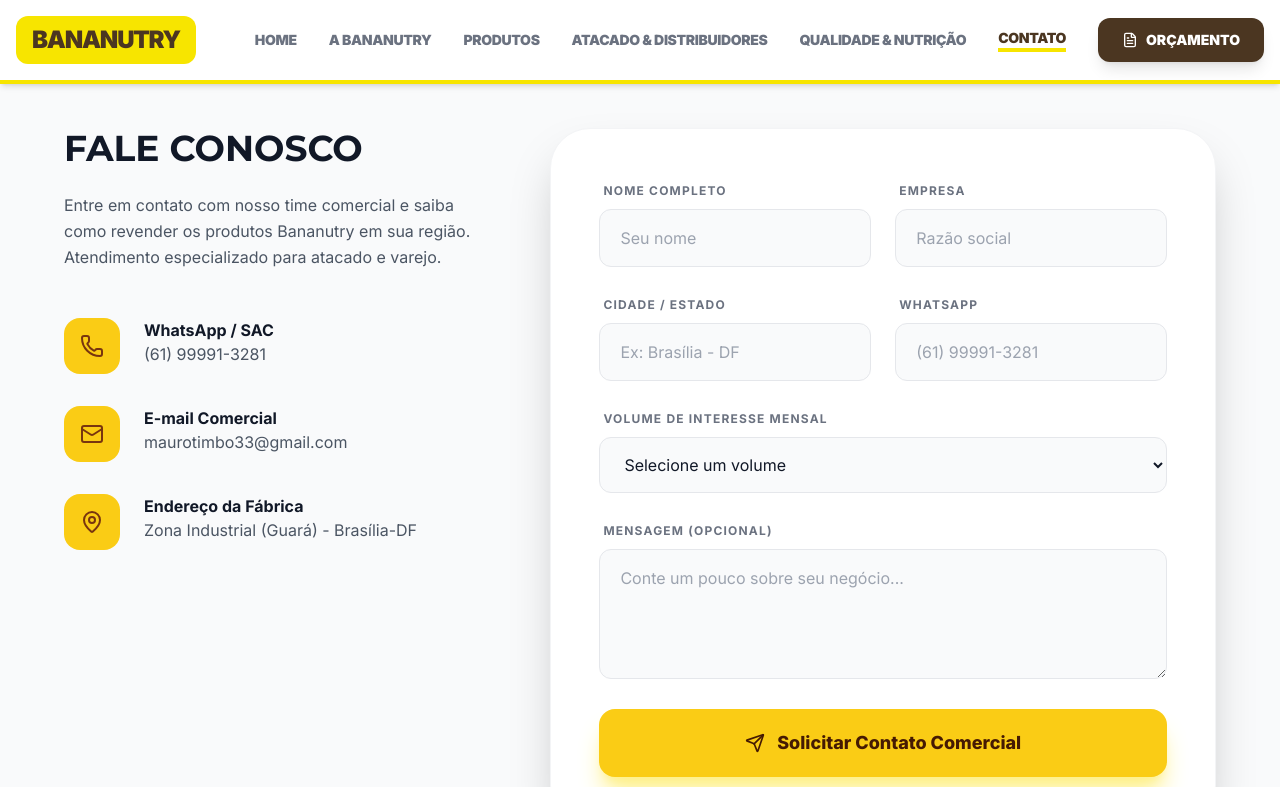
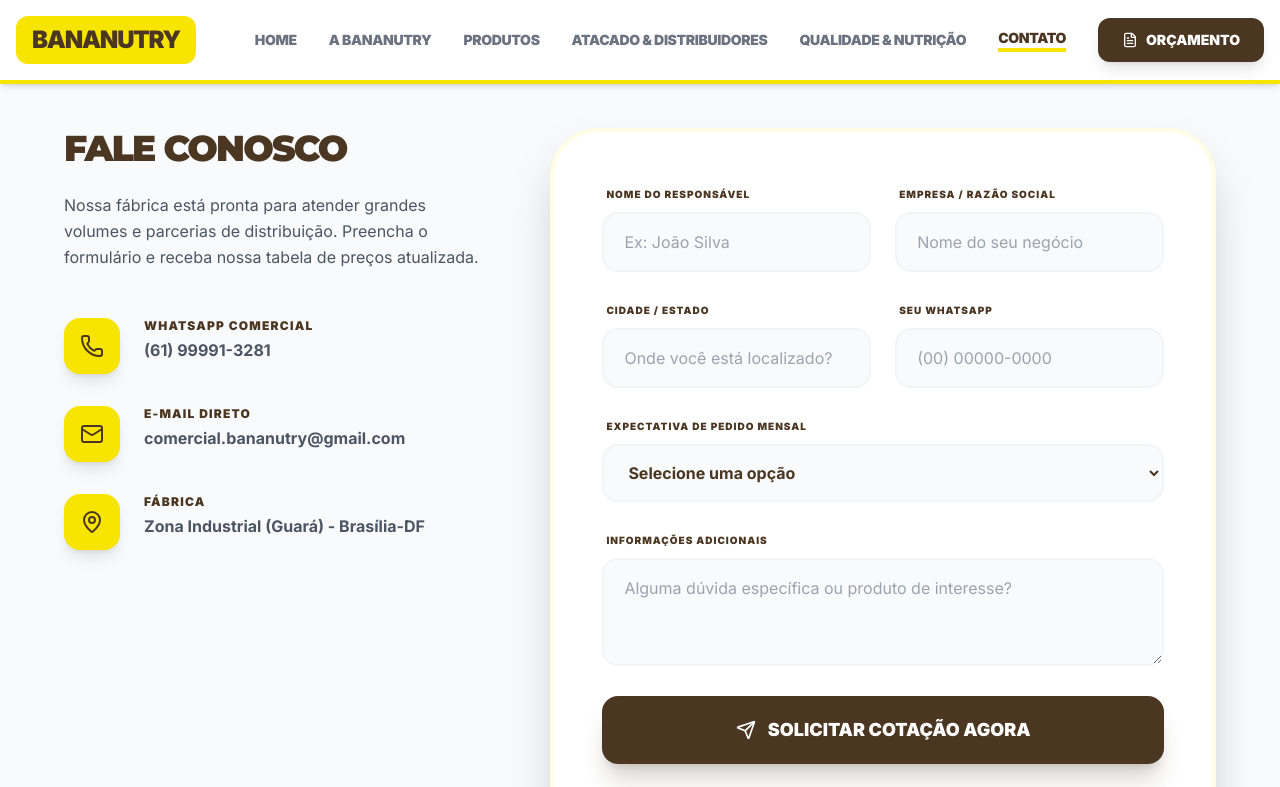
Before and after one commit to maurotimbo33-hub/Site_Bananutry, a React (Vite) app: page /#/contato in a window 1280 px wide. Shown: the top 787 px of the page. Built offline with nearby package versions, Linux system fonts and the light colour scheme.

Commit message:
feat: Add message field and WhatsApp integration to contact form
Adds an optional 'mensagem' field to the contact form and integrates direct WhatsApp messaging for form submissions. This enhances user experience by allowing direct contact via WhatsApp with pre-filled details.

```diff
--- a/pages/Contact.tsx
+++ b/pages/Contact.tsx
@@ -1,126 +1,224 @@
 
 import React, { useState } from 'react';
-import { Mail, MapPin, Phone, Send, CheckCircle2 } from 'lucide-react';
+import { Mail, MapPin, Phone, Send, CheckCircle2, Loader2, MessageSquare } from 'lucide-react';
+import { ContactFormData } from '../types';
 
 const Contact: React.FC = () => {
+  const [loading, setLoading] = useState(false);
   const [submitted, setSubmitted] = useState(false);
+  const [formData, setFormData] = useState<ContactFormData>({
+    nome: '',
+    empresa: '',
+    localidade: '',
+    whatsapp: '',
+    volume: '',
+    mensagem: ''
+  });
 
-  const handleSubmit = (e: React.FormEvent) => {
+  const handleChange = (e: React.ChangeEvent<HTMLInputElement | HTMLTextAreaElement | HTMLSelectElement>) => {
+    const { name, value } = e.target;
+    setFormData(prev => ({ ...prev, [name]: value }));
+  };
+
+  const handleSubmit = async (e: React.FormEvent) => {
     e.preventDefault();
+    setLoading(true);
+
+    // Simulação de processamento para melhor UX
+    await new Promise(resolve => setTimeout(resolve, 1500));
+
+    // Formata a mensagem para o WhatsApp
+    const textoWhatsapp = `*Novo Contato Site Bananutry*%0A%0A` +
+      `*Nome:* ${formData.nome}%0A` +
+      `*Empresa:* ${formData.empresa}%0A` +
+      `*Localidade:* ${formData.localidade}%0A` +
+      `*WhatsApp:* ${formData.whatsapp}%0A` +
+      `*Volume Mensal:* ${formData.volume}%0A` +
+      `*Mensagem:* ${formData.mensagem || 'Sem observações'}`;
+
+    const whatsappUrl = `https://wa.me/5561999913281?text=${textoWhatsapp}`;
+
+    // Abre o WhatsApp em uma nova aba
+    window.open(whatsappUrl, '_blank');
+
+    setLoading(false);
     setSubmitted(true);
   };
 
   return (
-    <div className="pt-24 pb-20">
+    <div className="pt-24 pb-20 bg-gray-50 min-h-screen">
       <div className="container mx-auto px-4">
         <div className="max-w-6xl mx-auto">
           <div className="grid md:grid-cols-5 gap-16">
 
-            {/* Contact Info */}
+            {/* Informações de Contato */}
             <div className="md:col-span-2 space-y-12">
               <div>
-                <h1 className="text-4xl font-bold text-gray-900 mb-6 uppercase">Fale Conosco</h1>
-                <p className="text-gray-600 leading-relaxed mb-8">
-                  Entre em contato com nosso time comercial e saiba como revender os produtos Bananutry em sua região. Atendimento especializado para atacado e varejo.
+                <h1 className="text-4xl font-black text-[#4B3621] mb-6 uppercase tracking-tighter">Fale Conosco</h1>
+                <p className="text-gray-600 font-medium leading-relaxed mb-8">
+                  Nossa fábrica está pronta para atender grandes volumes e parcerias de distribuição. Preencha o formulário e receba nossa tabela de preços atualizada.
                 </p>
               </div>
 
               <div className="space-y-8">
-                <div className="flex items-start">
-                  <div className="bg-yellow-400 p-4 rounded-2xl mr-6">
-                    <Phone className="text-amber-900" />
+                <div className="flex items-start group">
+                  <div className="bg-[#F7E500] p-4 rounded-2xl mr-6 shadow-lg group-hover:scale-110 transition-transform">
+                    <Phone className="text-[#4B3621]" />
                   </div>
                   <div>
-                    <h4 className="font-bold text-gray-900">WhatsApp / SAC</h4>
-                    <p className="text-gray-600">(61) 99991-3281</p>
+                    <h4 className="font-black text-[#4B3621] uppercase text-xs tracking-widest mb-1">WhatsApp Comercial</h4>
+                    <p className="text-gray-600 font-bold">(61) 99991-3281</p>
                   </div>
                 </div>
 
-                <div className="flex items-start">
-                  <div className="bg-yellow-400 p-4 rounded-2xl mr-6">
-                    <Mail className="text-amber-900" />
+                <div className="flex items-start group">
+                  <div className="bg-[#F7E500] p-4 rounded-2xl mr-6 shadow-lg group-hover:scale-110 transition-transform">
+                    <Mail className="text-[#4B3621]" />
                   </div>
                   <div>
-                    <h4 className="font-bold text-gray-900">E-mail Comercial</h4>
-                    <p className="text-gray-600">maurotimbo33@gmail.com</p>
+                    <h4 className="font-black text-[#4B3621] uppercase text-xs tracking-widest mb-1">E-mail Direto</h4>
+                    <p className="text-gray-600 font-bold">comercial.bananutry@gmail.com</p>
                   </div>
                 </div>
 
-                <div className="flex items-start">
-                  <div className="bg-yellow-400 p-4 rounded-2xl mr-6">
-                    <MapPin className="text-amber-900" />
+                <div className="flex items-start group">
+                  <div className="bg-[#F7E500] p-4 rounded-2xl mr-6 shadow-lg group-hover:scale-110 transition-transform">
+                    <MapPin className="text-[#4B3621]" />
                   </div>
                   <div>
-                    <h4 className="font-bold text-gray-900">Endereço da Fábrica</h4>
-                    <p className="text-gray-600">Zona Industrial (Guará) - Brasília-DF</p>
+                    <h4 className="font-black text-[#4B3621] uppercase text-xs tracking-widest mb-1">Fábrica</h4>
+                    <p className="text-gray-600 font-bold">Zona Industrial (Guará) - Brasília-DF</p>
                   </div>
                 </div>
               </div>
             </div>
 
-            {/* Form */}
-            <div className="md:col-span-3 bg-white p-8 md:p-12 rounded-[2.5rem] shadow-2xl border border-gray-100">
+            {/* Formulário de Contato */}
+            <div className="md:col-span-3 bg-white p-8 md:p-12 rounded-[3rem] shadow-2xl border-4 border-[#F7E500]/10">
               {submitted ? (
-                <div className="h-full flex flex-col items-center justify-center text-center py-12">
-                  <CheckCircle2 size={80} className="text-green-500 mb-6" />
-                  <h3 className="text-3xl font-bold text-gray-900 mb-4">Mensagem Enviada!</h3>
-                  <p className="text-gray-600 max-w-sm">
-                    Agradecemos seu interesse. Nosso time comercial entrará em contato em breve via WhatsApp.
+                <div className="h-full flex flex-col items-center justify-center text-center py-12 animate-in fade-in zoom-in duration-500">
+                  <div className="w-24 h-24 bg-green-100 rounded-full flex items-center justify-center mb-6">
+                    <CheckCircle2 size={48} className="text-green-500" />
+                  </div>
+                  <h3 className="text-3xl font-black text-[#4B3621] mb-4 uppercase">Solicitação Iniciada!</h3>
+                  <p className="text-gray-600 max-w-sm font-medium mb-8">
+                    Seu pedido de contato foi gerado. Se o WhatsApp não abriu automaticamente, clique no botão abaixo para falar com nosso consultor.
                   </p>
-                  <button
-                    onClick={() => setSubmitted(false)}
-                    className="mt-8 text-yellow-600 font-bold hover:underline"
-                  >
-                    Enviar outra mensagem
-                  </button>
+                  <div className="flex flex-col gap-4 w-full">
+                    <button
+                      onClick={() => window.open(`https://wa.me/5561999913281`, '_blank')}
+                      className="bg-[#25D366] text-white px-8 py-4 rounded-2xl font-black uppercase text-sm flex items-center justify-center gap-3 shadow-xl hover:scale-105 transition-transform"
+                    >
+                      <MessageSquare size={20} /> Reabrir WhatsApp
+                    </button>
+                    <button
+                      onClick={() => setSubmitted(false)}
+                      className="text-[#4B3621] font-black uppercase text-[10px] tracking-[0.2em] hover:underline"
+                    >
+                      Voltar ao formulário
+                    </button>
+                  </div>
                 </div>
               ) : (
                 <form onSubmit={handleSubmit} className="space-y-6">
                   <div className="grid grid-cols-1 sm:grid-cols-2 gap-6">
                     <div className="space-y-2">
-                      <label className="text-xs font-bold text-gray-500 uppercase tracking-widest px-1">Nome Completo</label>
-                      <input required type="text" className="w-full bg-gray-50 border border-gray-200 rounded-xl px-5 py-4 focus:ring-2 focus:ring-yellow-400 outline-none transition-all" placeholder="Seu nome" />
+                      <label className="text-[10px] font-black text-[#4B3621] uppercase tracking-widest px-1">Nome do Responsável</label>
+                      <input
+                        required
+                        name="nome"
+                        value={formData.nome}
+                        onChange={handleChange}
+                        type="text"
+                        className="w-full bg-gray-50 border-2 border-gray-100 rounded-2xl px-5 py-4 focus:ring-4 focus:ring-[#F7E500]/20 focus:border-[#F7E500] outline-none transition-all font-medium"
+                        placeholder="Ex: João Silva"
+                      />
                     </div>
                     <div className="space-y-2">
-                      <label className="text-xs font-bold text-gray-500 uppercase tracking-widest px-1">Empresa</label>
-                      <input required type="text" className="w-full bg-gray-50 border border-gray-200 rounded-xl px-5 py-4 focus:ring-2 focus:ring-yellow-400 outline-none transition-all" placeholder="Razão social" />
+                      <label className="text-[10px] font-black text-[#4B3621] uppercase tracking-widest px-1">Empresa / Razão Social</label>
+                      <input
+                        required
+                        name="empresa"
+                        value={formData.empresa}
+                        onChange={handleChange}
+                        type="text"
+                        className="w-full bg-gray-50 border-2 border-gray-100 rounded-2xl px-5 py-4 focus:ring-4 focus:ring-[#F7E500]/20 focus:border-[#F7E500] outline-none transition-all font-medium"
+                        placeholder="Nome do seu negócio"
+                      />
                     </div>
                   </div>
 
                   <div className="grid grid-cols-1 sm:grid-cols-2 gap-6">
                     <div className="space-y-2">
-                      <label className="text-xs font-bold text-gray-500 uppercase tracking-widest px-1">Cidade / Estado</label>
-                      <input required type="text" className="w-full bg-gray-50 border border-gray-200 rounded-xl px-5 py-4 focus:ring-2 focus:ring-yellow-400 outline-none transition-all" placeholder="Ex: Brasília - DF" />
+                      <label className="text-[10px] font-black text-[#4B3621] uppercase tracking-widest px-1">Cidade / Estado</label>
+                      <input
+                        required
+                        name="localidade"
+                        value={formData.localidade}
+                        onChange={handleChange}
+                        type="text"
+                        className="w-full bg-gray-50 border-2 border-gray-100 rounded-2xl px-5 py-4 focus:ring-4 focus:ring-[#F7E500]/20 focus:border-[#F7E500] outline-none transition-all font-medium"
+                        placeholder="Onde você está localizado?"
+                      />
                     </div>
                     <div className="space-y-2">
-                      <label className="text-xs font-bold text-gray-500 uppercase tracking-widest px-1">WhatsApp</label>
-                      <input required type="tel" className="w-full bg-gray-50 border border-gray-200 rounded-xl px-5 py-4 focus:ring-2 focus:ring-yellow-400 outline-none transition-all" placeholder="(61) 99991-3281" />
+                      <label className="text-[10px] font-black text-[#4B3621] uppercase tracking-widest px-1">Seu WhatsApp</label>
+                      <input
+                        required
+                        name="whatsapp"
+                        value={formData.whatsapp}
+                        onChange={handleChange}
+                        type="tel"
+                        className="w-full bg-gray-50 border-2 border-gray-100 rounded-2xl px-5 py-4 focus:ring-4 focus:ring-[#F7E500]/20 focus:border-[#F7E500] outline-none transition-all font-medium"
+                        placeholder="(00) 00000-0000"
+                      />
                     </div>
                   </div>
 
                   <div className="space-y-2">
-                    <label className="text-xs font-bold text-gray-500 uppercase tracking-widest px-1">Volume de interesse mensal</label>
-                    <select required className="w-full bg-gray-50 border border-gray-200 rounded-xl px-5 py-4 focus:ring-2 focus:ring-yellow-400 outline-none transition-all">
-                      <option value="">Selecione um volume</option>
-                      <option value="pequeno">Até 500 unidades</option>
-                      <option value="medio">500 a 2000 unidades</option>
-                      <option value="grande">Acima de 2000 unidades</option>
-                      <option value="distribuidor">Quero ser um distribuidor regional</option>
+                    <label className="text-[10px] font-black text-[#4B3621] uppercase tracking-widest px-1">Expectativa de Pedido Mensal</label>
+                    <select
+                      required
+                      name="volume"
+                      value={formData.volume}
+                      onChange={handleChange}
+                      className="w-full bg-gray-50 border-2 border-gray-100 rounded-2xl px-5 py-4 focus:ring-4 focus:ring-[#F7E500]/20 focus:border-[#F7E500] outline-none transition-all font-bold text-[#4B3621]"
+                    >
+                      <option value="">Selecione uma opção</option>
+                      <option value="Iniciando agora">Varejo (Iniciando agora)</option>
+                      <option value="Até 1000 unidades">Pequeno Atacado (Até 1.000 un/mês)</option>
+                      <option value="Acima de 3000 unidades">Distribuidor (Acima de 3.000 un/mês)</option>
+                      <option value="Rede de Supermercados">Rede de Supermercados</option>
                     </select>
                   </div>
 
                   <div className="space-y-2">
-                    <label className="text-xs font-bold text-gray-500 uppercase tracking-widest px-1">Mensagem (opcional)</label>
-                    <textarea rows={4} className="w-full bg-gray-50 border border-gray-200 rounded-xl px-5 py-4 focus:ring-2 focus:ring-yellow-400 outline-none transition-all" placeholder="Conte um pouco sobre seu negócio..."></textarea>
+                    <label className="text-[10px] font-black text-[#4B3621] uppercase tracking-widest px-1">Informações Adicionais</label>
+                    <textarea
+                      name="mensagem"
+                      value={formData.mensagem}
+                      onChange={handleChange}
+                      rows={3}
+                      className="w-full bg-gray-50 border-2 border-gray-100 rounded-2xl px-5 py-4 focus:ring-4 focus:ring-[#F7E500]/20 focus:border-[#F7E500] outline-none transition-all font-medium"
+                      placeholder="Alguma dúvida específica ou produto de interesse?"
+                    ></textarea>
                   </div>
 
                   <button
                     type="submit"
-                    className="w-full bg-yellow-400 hover:bg-yellow-500 text-amber-950 font-extrabold text-lg py-5 rounded-2xl flex items-center justify-center transition-all shadow-xl shadow-yellow-200"
+                    disabled={loading}
+                    className="w-full bg-[#4B3621] hover:bg-black text-white font-black text-lg py-5 rounded-2xl flex items-center justify-center transition-all shadow-xl shadow-[#4B3621]/20 disabled:opacity-70 disabled:cursor-not-allowed group"
                   >
-                    <Send size={20} className="mr-3" />
-                    Solicitar Contato Comercial
+                    {loading ? (
+                      <Loader2 className="animate-spin mr-3" />
+                    ) : (
+                      <Send size={20} className="mr-3 group-hover:translate-x-1 group-hover:-translate-y-1 transition-transform" />
+                    )}
+                    {loading ? 'PROCESSANDO...' : 'SOLICITAR COTAÇÃO AGORA'}
                   </button>
+                  <p className="text-center text-[10px] text-gray-400 font-bold uppercase tracking-widest">
+                    Resposta em até 24h úteis via WhatsApp
+                  </p>
                 </form>
               )}
             </div>
--- a/types.ts
+++ b/types.ts
@@ -15,4 +15,5 @@
   localidade: string;
   whatsapp: string;
   volume: string;
+  mensagem?: string;
 }
```
